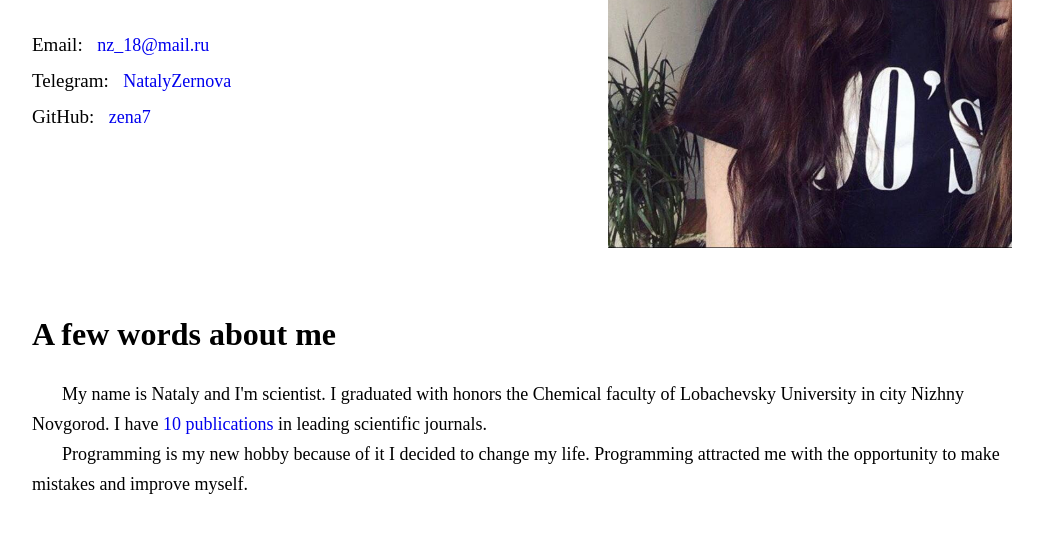
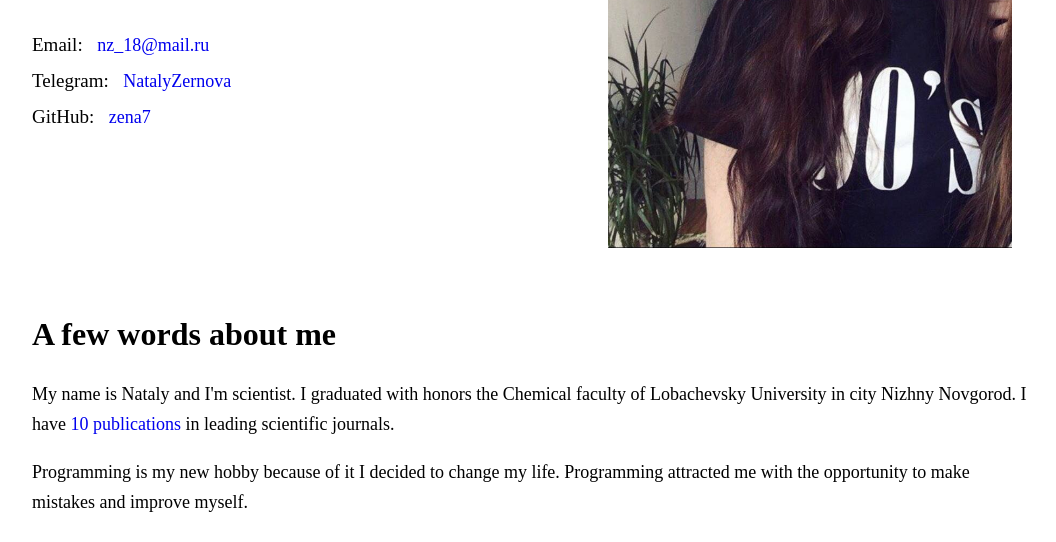
Before and after one commit to zena7/rsschool-cv-, a website built with Parcel: page index.html in a window 1280 px wide. Shown: the part 410-952 px from the top of the page, without its empty margins (108-1164 px from the left). Built offline with nearby package versions, Linux system fonts and the light colour scheme.

Commit message:
update style.css on gh-pages branch

```diff
--- a/src/style.css
+++ b/src/style.css
@@ -66,8 +66,7 @@ h2 {
   display: inline;
 }
 .information p {
-  text-indent: 30px;
-  margin-bottom: 0;
+  margin-bottom: 10;
   margin-top: 0;
 }
 .qualities ul {
```
